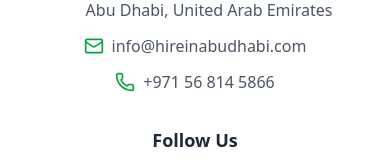
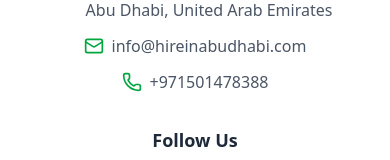
Before and after one commit to Tron-Technolegies/HireInAbudhabi, a React (Vite) app: page /how-it-works in a window 390 px wide. Shown: the part 6244-6404 px from the top of the page. Built offline with nearby package versions, Linux system fonts and the light colour scheme.

Commit message:
changed phone number

```diff
--- a/src/components/Footer.jsx
+++ b/src/components/Footer.jsx
@@ -15,14 +15,17 @@ export default function Footer() {
     { name: "Services", sectionId: "services" },
     { name: "Industries", sectionId: "industries" },
     { name: "Testimonials", sectionId: "testimonials" },
-    { name: "Contact", path: "http://Wa.me/971568145866", external: true },
+    { name: "Contact", path: "http://Wa.me/971501478388", external: true },
   ];
 
   const socialLinks = [
     { icon: FacebookIcon, url: "https://www.facebook.com/HireinAbudhabi" },
     { icon: TwitterIcon, url: "https://x.com/HireinAbuDhabi" },
     { icon: InstagramIcon, url: "https://www.instagram.com/hireinabudhabi/" },
-    { icon: LinkedinIcon, url: "https://www.linkedin.com/company/hireinabudhabi/" },
+    {
+      icon: LinkedinIcon,
+      url: "https://www.linkedin.com/company/hireinabudhabi/",
+    },
   ];
 
   const navigate = useNavigate();
@@ -49,7 +52,10 @@ export default function Footer() {
   };
 
   return (
-    <footer id="contact" className="bg-white text-gray-800 py-12 px-4 sm:px-6 lg:px-8">
+    <footer
+      id="contact"
+      className="bg-white text-gray-800 py-12 px-4 sm:px-6 lg:px-8"
+    >
       <div className="max-w-7xl mx-auto">
         {/* Header */}
         <div className="flex justify-center sm:justify-start mb-8">
@@ -107,7 +113,8 @@ export default function Footer() {
                 <div className="flex place-items-start">
                   <MapPin className="w-5 h-5 mr-2 text-green-600 flex-shrink-0 " />
                   <span className="text-gray-600">
-                    Plot 122, Ad Doja 1st St, M-40 Mussafah, Abu Dhabi, United Arab Emirates
+                    Plot 122, Ad Doja 1st St, M-40 Mussafah, Abu Dhabi,
+                    United Arab Emirates
                   </span>
                 </div>
               </li>
@@ -126,10 +133,10 @@ export default function Footer() {
                 <div className="flex items-center">
                   <Phone className="w-5 h-5 mr-2 text-green-600 flex-shrink-0" />
                   <a
-                    href="tel:+971123456789"
+                    href="tel:+971501478388"
                     className="hover:text-green-600 transition-colors duration-200 text-gray-600"
                   >
-                    +971 56 814 5866
+                    +971501478388
                   </a>
                 </div>
               </li>
@@ -147,7 +154,11 @@ export default function Footer() {
                   className="p-2 rounded-full hover:bg-gray-100 transition-colors duration-200 flex items-center justify-center"
                   aria-label={`${social.icon} link`}
                 >
-                  <img src={social.icon} alt="" className="w-7 h-7 sm:w-7 sm:h-7" />
+                  <img
+                    src={social.icon}
+                    alt=""
+                    className="w-7 h-7 sm:w-7 sm:h-7"
+                  />
                 </a>
               ))}
             </div>
@@ -156,7 +167,9 @@ export default function Footer() {
           {/* Newsletter */}
           <div className="text-center sm:text-left">
             <h3 className="font-semibold text-lg mb-4">Newsletter</h3>
-            <p className="mb-3 text-gray-600">Subscribe for updates and offers</p>
+            <p className="mb-3 text-gray-600">
+              Subscribe for updates and offers
+            </p>
             <form className="flex flex-col sm:flex-row gap-2 max-w-xs mx-auto sm:mx-0">
               <input
                 type="email"
@@ -178,7 +191,8 @@ export default function Footer() {
         <div className="mt-12 pt-6 border-t border-gray-200">
           <div className="flex flex-col md:flex-row justify-between items-center gap-4">
             <div className="text-sm text-gray-500 text-center md:text-left">
-              &copy; {new Date().getFullYear()} HireInAbuDhabi. All rights reserved.
+              &copy; {new Date().getFullYear()} HireInAbuDhabi. All rights
+              reserved.
             </div>
             <div className="flex space-x-4">
               <Link
--- a/src/utils/whatsapp.js
+++ b/src/utils/whatsapp.js
@@ -1,5 +1,5 @@
 export const handleChatClick = () => {
-  const phoneNumber = "+971501093009"; // Replace with the actual phone number
+  const phoneNumber = "+971501478388"; // Replace with the actual phone number
   const message = `Hello! I would like to Know more about Hire In Abudhabi`; // Replace with your message
   const encodedMessage = encodeURIComponent(message);
   const whatsappUrl = `https://wa.me/${phoneNumber}?text=${encodedMessage}`;
@@ -8,7 +8,7 @@ export const handleChatClick = () => {
 };
 
 export const handleChatClickCustom = (content) => {
-  const phoneNumber = "+971501093009"; // Replace with the actual phone number
+  const phoneNumber = "+971501478388"; // Replace with the actual phone number
   const message = content; // Replace with your message
   const encodedMessage = encodeURIComponent(message);
   const whatsappUrl = `https://wa.me/${phoneNumber}?text=${encodedMessage}`;
```
